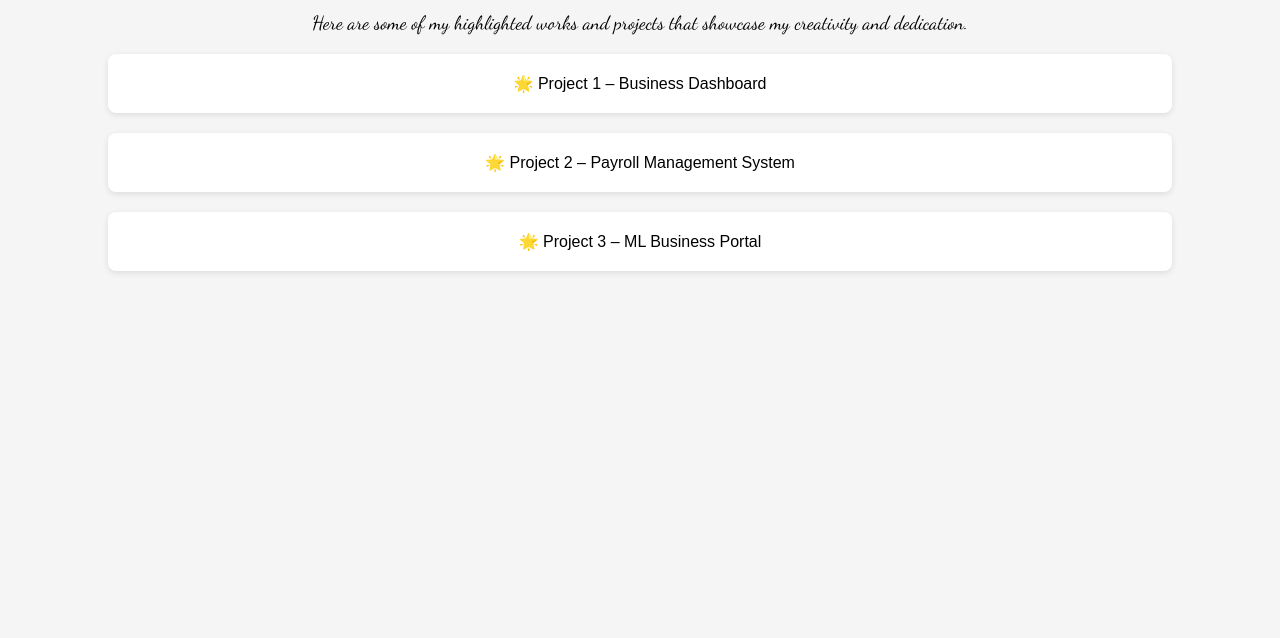
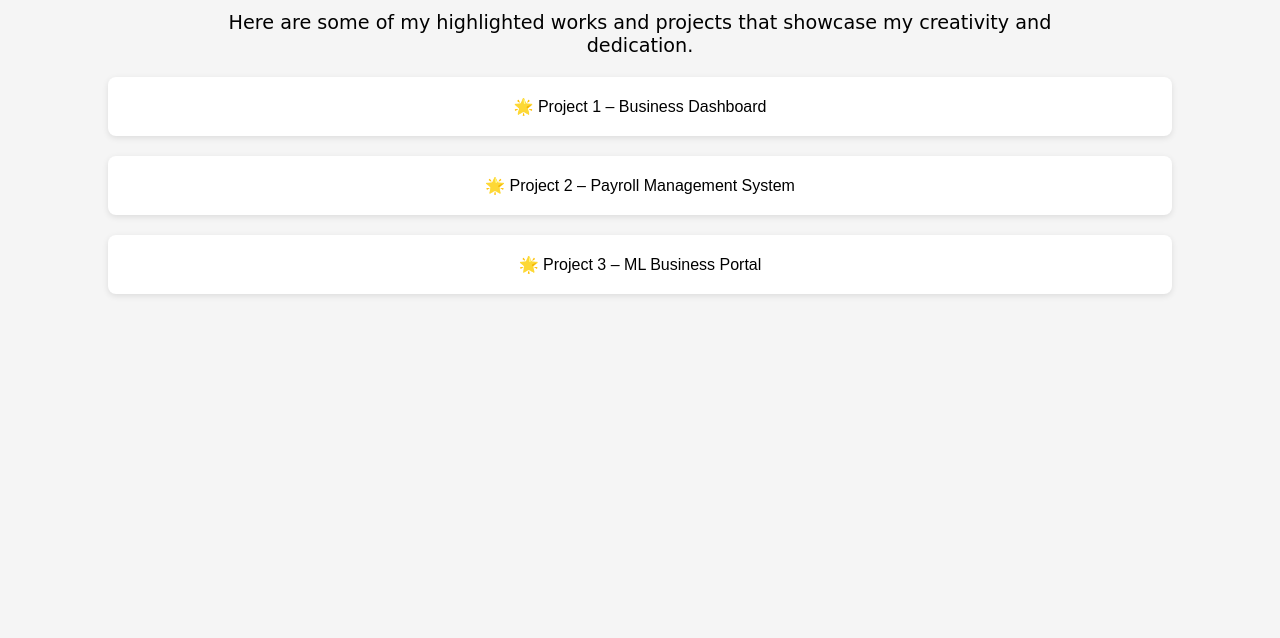
Before and after one commit to smvhingpityourvirtualassistant/mywebsite, a plain HTML site: page Portfolio.html in a window 1280 px wide. Shown: the part 162-800 px from the top of the page. Drawn offline with Linux system fonts and the light colour scheme.

Commit message:
Update Portfolio.html

```diff
--- a/Portfolio.html
+++ b/Portfolio.html
@@ -10,7 +10,7 @@
     nav {background:rgb(112,130,56); padding:15px;}
     nav a {color:white; text-decoration:none; margin:0 15px; font-weight:bold;}
     h1 {font-size:2.5rem; margin-top:50px; font-family:'Dancing Script', cursive;}
-    p {font-size:1.2rem; font-family:'Dancing Script', cursive; margin:20px auto; width:70%;}
+    p {font-size:1.2rem; font-family:'Courer new', cursive; margin:20px auto; width:70%;}
     .portfolio-item {background:white; padding:20px; margin:20px auto; width:80%; border-radius:8px; box-shadow:0 2px 6px rgba(0,0,0,0.1);}
   </style>
 </head>
```
